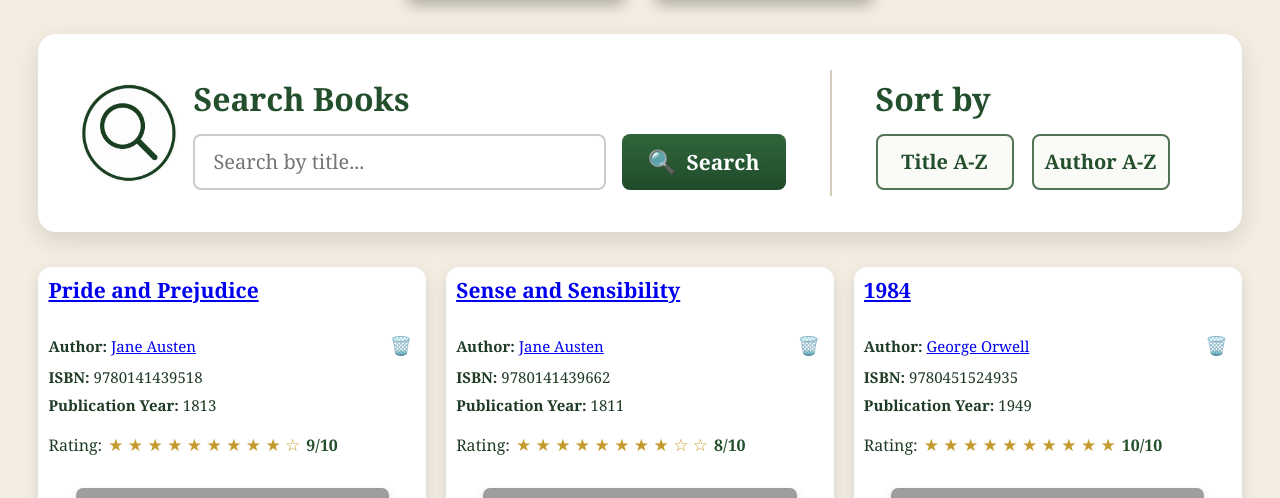
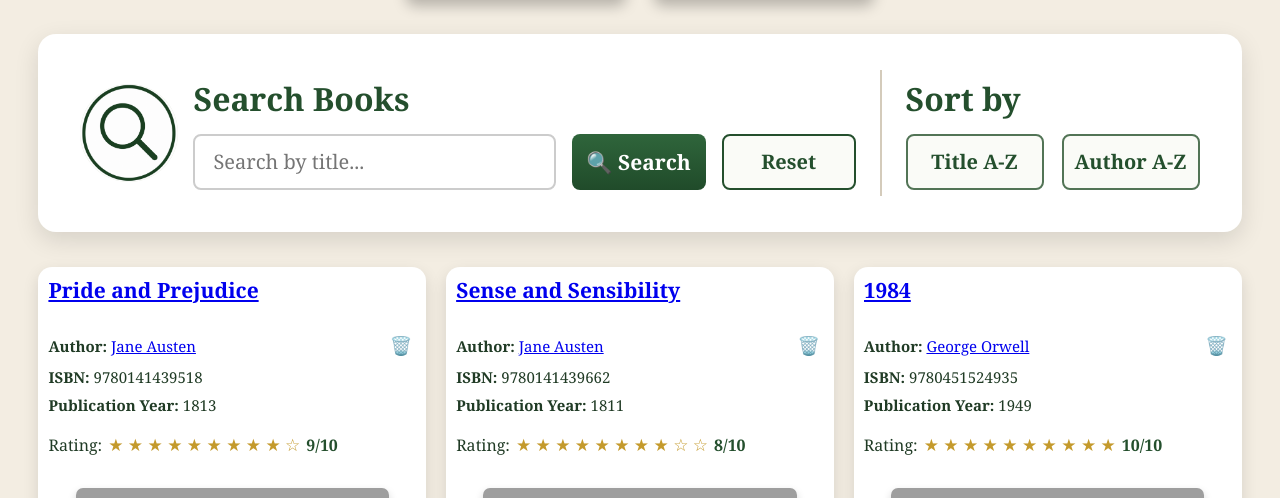
Before and after one commit to markus-niessen/book-alchemy, a Flask app: page / in a window 1280 px wide. Shown: the part 214-712 px from the top of the page. Run offline with Flask 3, Linux system fonts and the light colour scheme; grey boxes are pictures that could not be loaded.

Commit message:
Fix book sorting and improve toolbar layout

```diff
--- a/app.py
+++ b/app.py
@@ -23,16 +23,27 @@ with app.app_context():
 @app.route("/")
 def home():
     search_query = request.args.get("search", "")
+    sort_by = request.args.get("sort", "")
+
+    query = Book.query
 
     if search_query:
-        books = Book.query.filter(Book.title.ilike(f"%{search_query}%")).all()
+        query = query.filter(Book.title.ilike(f"%{search_query}%"))
+
+    if sort_by == "title":
+        query = query.order_by(Book.title.asc())
+    elif sort_by == "author":
+        query = query.join(Author).order_by(Author.name.asc())
     else:
-        books = Book.query.all()
+        query = query.order_by(Book.id.asc())
+
+    books = query.all()
 
     return render_template(
         "home.html",
         books=books,
-        search_query=search_query
+        search_query=search_query,
+        sort_by=sort_by
     )
 
 
--- a/static/css/style.css
+++ b/static/css/style.css
@@ -125,8 +125,8 @@ h1 {
     border-radius: 18px;
     padding: 36px 42px;
     display: grid;
-    grid-template-columns: 1.85fr 2px 0.85fr;
-    gap: 44px;
+    grid-template-columns: 2.45fr 2px 0.85fr;
+    gap: 24px;
     align-items: center;
     margin-bottom: 35px;
     box-shadow: 0 8px 24px rgba(0, 0, 0, 0.12);
@@ -185,8 +185,7 @@ h2 {
 
 .search-button {
     height: 56px;
-    min-width: 164px;
-    padding: 0 26px;
+    min-width: 134px;
     display: flex;
     align-items: center;
     justify-content: center;
@@ -209,6 +208,32 @@ h2 {
 .button-search-icon {
     font-size: 23px;
     line-height: 1;
+}
+
+.reset-button {
+    height: 56px;
+    min-width: 134px;
+    display: flex;
+    align-items: center;
+    justify-content: center;
+
+    padding: 14px 22px;
+    border-radius: 8px;
+
+    background:  #fafbf7;
+    border: 2px solid #244f2d;
+    color: #244f2d;
+
+    font-size: 20px;
+    font-weight: bold;
+    text-decoration: none;
+
+    transition: 0.2s;
+}
+
+.reset-button:hover {
+    background: #244f2d;
+    color:  #fafbf7;
 }
 
 .toolbar-divider {
@@ -620,7 +645,7 @@ input[type="submit"]:hover {
     }
 
     .search-form input {
-        min-width: 0;
+        Flex: none;
         width: 100%;
     }
 
--- a/templates/home.html
+++ b/templates/home.html
@@ -50,7 +50,7 @@
                     <div class="search-content">
                         <h2>Search Books</h2>
 
-                        <form method="GET" action="{{ url_for('home') }}" class="search-form">
+                        <form action="{{ url_for('home') }}" method="get" class="search-form">
                             <input
                                     type="text"
                                     name="search"
@@ -59,9 +59,12 @@
                             >
 
                             <button type="submit" class="search-button">
-                                <span class="button-search-icon">🔍</span>
-                                Search
+                                🔍 Search
                             </button>
+
+                            <a href="{{ url_for('home') }}" class="reset-button">
+                                Reset
+                            </a>
                         </form>
                     </div>
                 </div>
@@ -72,8 +75,13 @@
                     <h2>Sort by</h2>
 
                     <div class="sort-buttons">
-                        <a href="/?sort=title">Title A-Z</a>
-                        <a href="/?sort=author">Author A-Z</a>
+                        <a href="{{ url_for('home', sort='title', search=search_query) }}" class="sort-button">
+                            Title A-Z
+                        </a>
+
+                        <a href="{{ url_for('home', sort='author', search=search_query) }}" class="sort-button">
+                            Author A-Z
+                        </a>
                     </div>
                 </div>
 
```
Also changed, not shown: data/library.sqlite.
